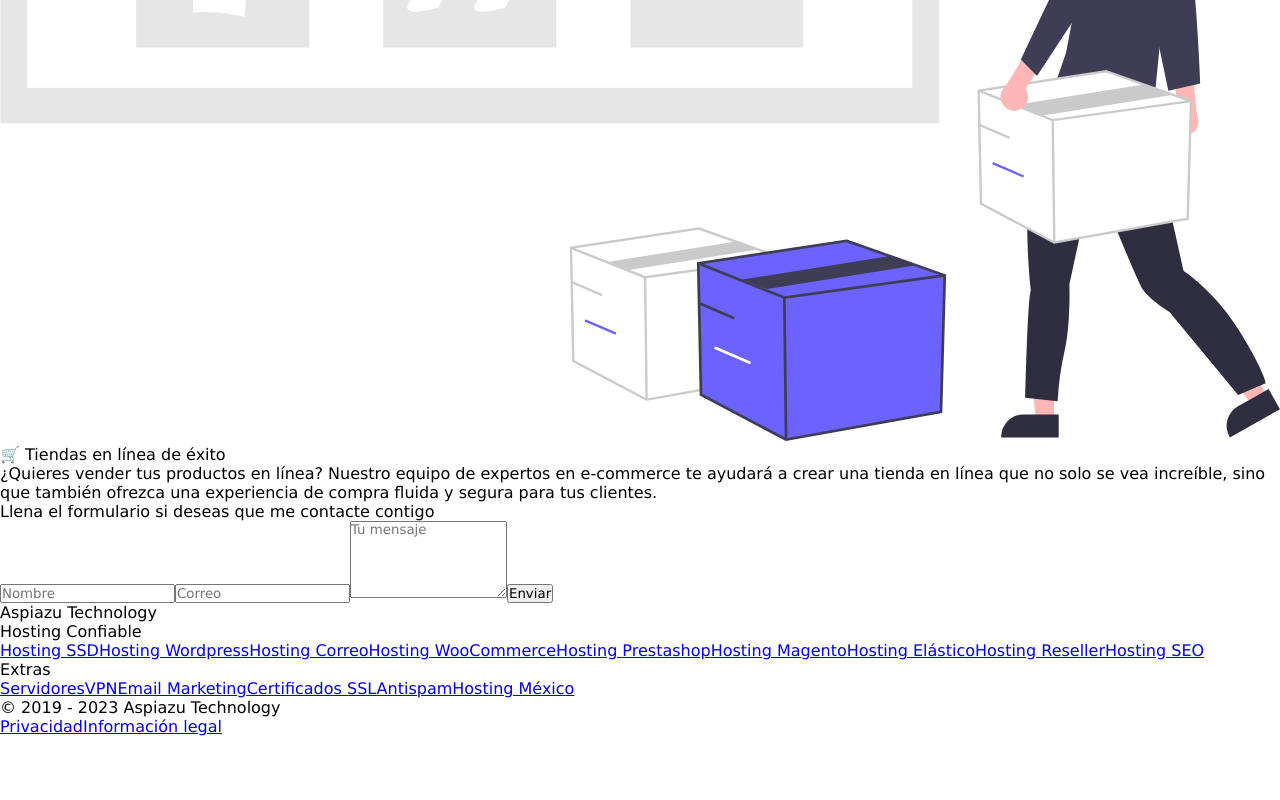
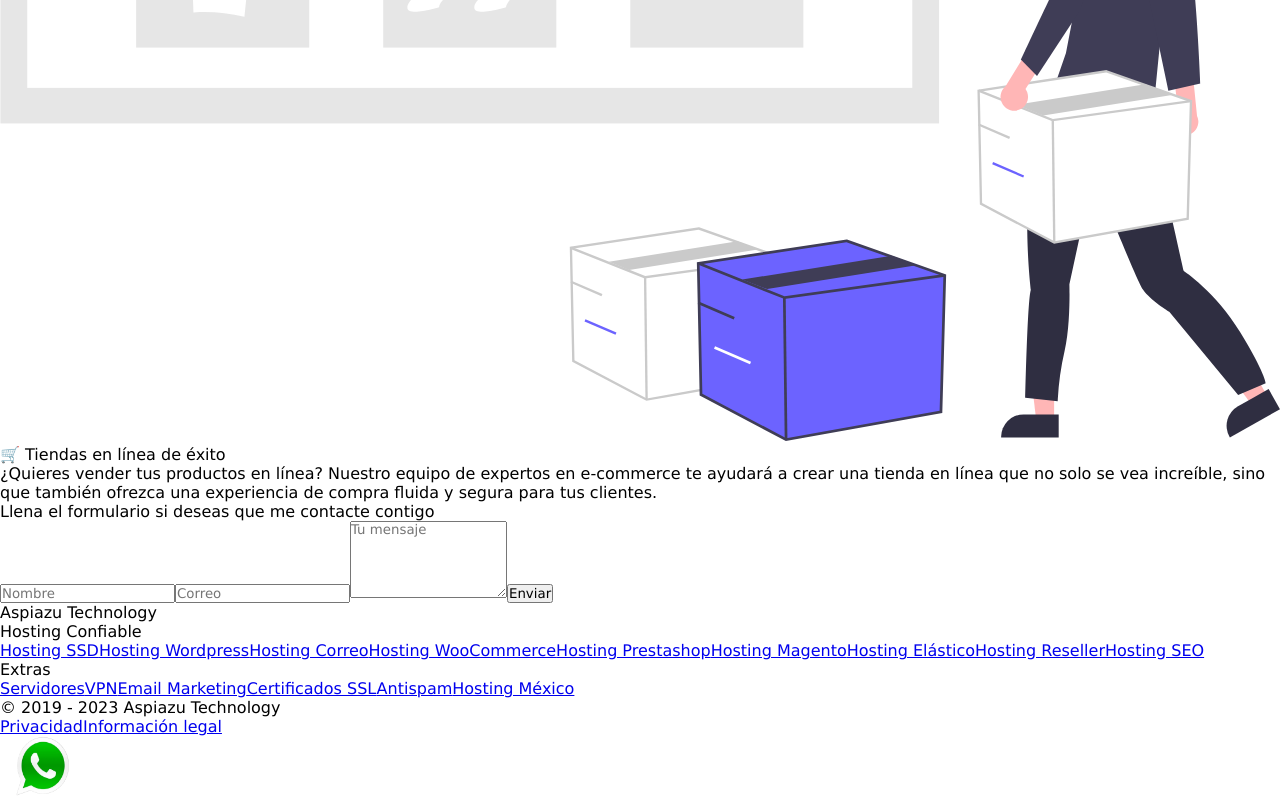
Before and after one commit to peter-aspiazu-s/landing-page, a Next.js app: page / in a window 1280 px wide. Shown: the part 8239-9039 px from the top of the page. Before the commit the page ends 8975 px from the top, so only its background shows below. Built offline with nearby package versions, Linux system fonts and the light colour scheme.

Commit message:
agregando boton de whatsapp

```diff
--- /dev/null
+++ b/components/btnWs/WhatsAppButton.tsx
@@ -0,0 +1,21 @@
+import {FC} from 'react';
+import Image from 'next/image';
+import Link from 'next/link';
+
+export const WhatsAppButton:FC = ():JSX.Element => {
+  return (
+    <div className='whatsapp-button'>
+      <a href="https://wa.link/iq3sg8" target='_blank'>
+        <Image
+              src='/images/whatsapp.webp'
+              alt='imagen de whatsapp'
+              width={85}
+              height={60}
+              style={{
+                  cursor: 'pointer'
+              }}
+          />
+      </a>
+    </div>
+  )
+}
--- a/pages/index.tsx
+++ b/pages/index.tsx
@@ -7,6 +7,7 @@ import { Services } from '../components/services/Services';
 import { Form } from '../components/form/Form';
 import { Footer } from '../components/footer/Footer';
 import { ArticleInfo } from '../components/section/ArticleInfo';
+import { WhatsAppButton } from '../components/btnWs/WhatsAppButton';
 
 
 const HomePage:NextPage = ():JSX.Element => {
@@ -48,6 +49,8 @@ const HomePage:NextPage = ():JSX.Element => {
       <Form targetRef={targetRef} />
 
       <Footer />
+
+      <WhatsAppButton />
     </>
   )
 }
--- /dev/null
+++ b/styles/components/whatsAppButton.css
@@ -0,0 +1,5 @@
+.whatsapp-button{
+    position: fixed;
+    right: 0px;
+    bottom: 20px;
+}
--- a/styles/globals.css
+++ b/styles/globals.css
@@ -22,3 +22,4 @@
 @import url(./components/articleInfo.css);
 @import url(./components/developmentBenefis.css);
 @import url(./components/servicesBenefis.css);
+@import url(./components/whatsAppButton.css);
```
Also changed, not shown: public/images/whatsapp.webp (added).
